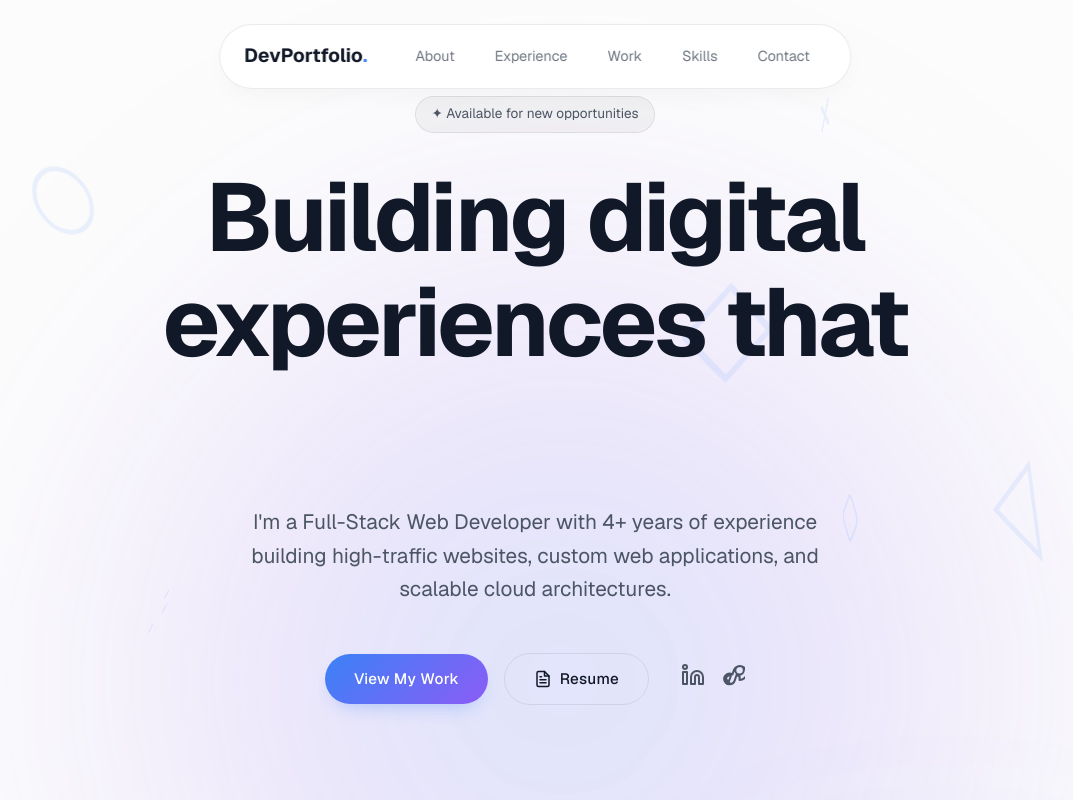
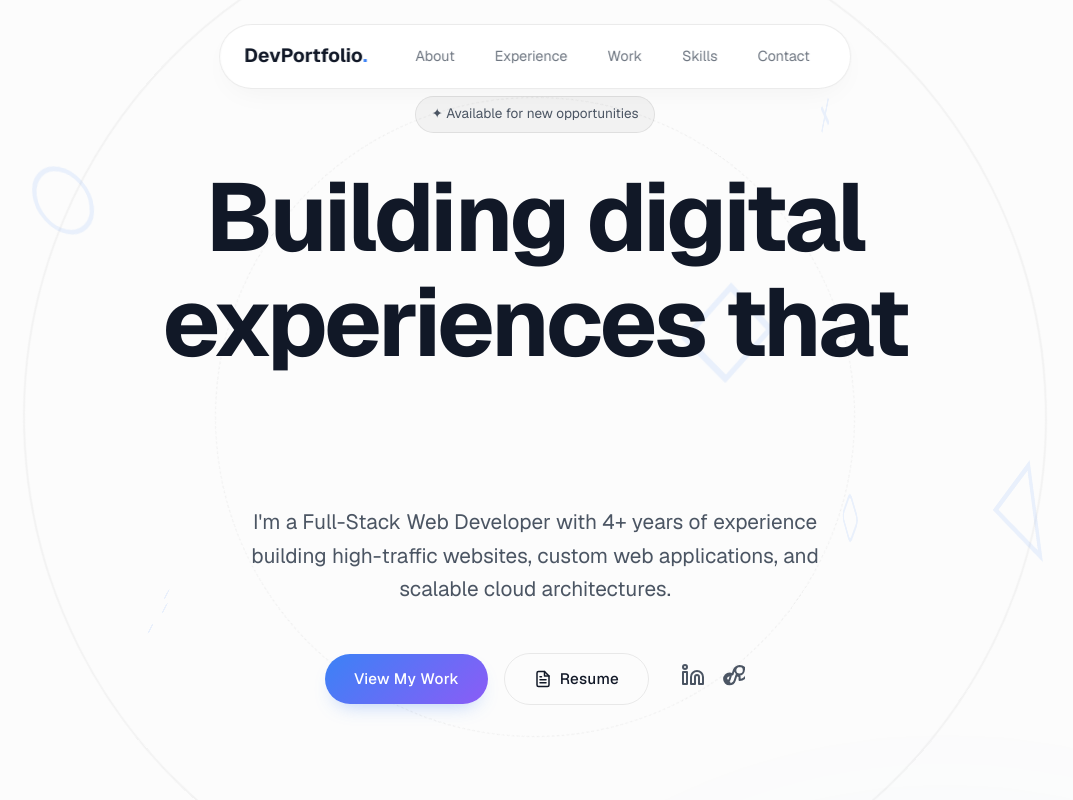
Before and after one commit to ayyoub512/ayyoub.io, a Next.js app: page / in a window 1280 px wide. Shown: the top 800 px of the page, without its empty margins (105-1178 px from the left). Built offline with nearby package versions, Linux system fonts and the light colour scheme.

Commit message:
Better styling for the page and the full sreen slider.

```diff
--- a/src/app/globals.css
+++ b/src/app/globals.css
@@ -510,6 +510,68 @@ a:hover { color: var(--accent-color); }
   100% { transform: translate(-50%, -50%) rotate(360deg) scale(1); }
 }
 
+@keyframes float-4 {
+  0% { transform: translateY(0) rotate(0deg) scale(1.1); }
+  50% { transform: translateY(-10px) rotate(-10deg) scale(0.9); }
+  100% { transform: translateY(0) rotate(0deg) scale(1.1); }
+}
+
+/* --- Hero Geometric Web Animations --- */
+@keyframes spinSlow {
+  0% { transform: translate(-50%, -50%) rotate(0deg); }
+  100% { transform: translate(-50%, -50%) rotate(360deg); }
+}
+
+@keyframes spinSlowReverse {
+  0% { transform: translate(-50%, -50%) rotate(360deg); }
+  100% { transform: translate(-50%, -50%) rotate(0deg); }
+}
+
+.hero-geometric-bg {
+  position: absolute;
+  top: 0; left: 0; right: 0; bottom: 0;
+  overflow: hidden;
+  pointer-events: none;
+  z-index: 0;
+}
+
+.hero-ring {
+  position: absolute;
+  top: 50%;
+  left: 50%;
+  aspect-ratio: 1;
+  border-radius: 50%;
+  border: 1px solid rgba(0, 0, 0, 0.04);
+  transform: translate(-50%, -50%);
+}
+
+.hero-ring-1 {
+  width: 140vw; height: 140vw;
+  animation: spinSlow 90s linear infinite;
+  border: 1px dashed rgba(0, 0, 0, 0.05);
+}
+.hero-ring-2 {
+  width: 110vw; height: 110vw;
+  animation: spinSlowReverse 120s linear infinite;
+}
+.hero-ring-3 {
+  width: 80vw; height: 80vw;
+  animation: spinSlow 60s linear infinite;
+  border-width: 2px;
+}
+.hero-ring-4 {
+  width: 50vw; height: 50vw;
+  animation: spinSlowReverse 45s linear infinite;
+  border: 1px dashed rgba(0, 0, 0, 0.06);
+}
+
+@media (max-width: 768px) {
+  .hero-ring-1 { width: 200vw; height: 200vw; }
+  .hero-ring-2 { width: 160vw; height: 160vw; }
+  .hero-ring-3 { width: 120vw; height: 120vw; }
+  .hero-ring-4 { width: 80vw; height: 80vw; }
+}
+
 .section-contact .text-gradient {
   background: linear-gradient(135deg, #60a5fa 0%, #c084fc 100%);
   -webkit-background-clip: text;
--- a/src/app/page.tsx
+++ b/src/app/page.tsx
@@ -90,7 +90,13 @@ export default function Home() {
 
              {/* Centered Active Image */}
              {/* eslint-disable-next-line @next/next/no-img-element */}
-             <img src={activeScreenshots[modalSlideIndex]} alt={`Screenshot ${modalSlideIndex + 1}`} style={{ maxWidth: '100%', maxHeight: '100%', objectFit: 'contain', borderRadius: '12px', boxShadow: '0 20px 50px rgba(0,0,0,0.5)', animation: 'fadeIn 0.3s ease' }} />
+             <img src={activeScreenshots[modalSlideIndex]} alt={`Screenshot ${modalSlideIndex + 1}`} loading="eager" decoding="async" style={{ maxWidth: '100%', maxHeight: '100%', objectFit: 'contain', borderRadius: '12px', boxShadow: '0 20px 50px rgba(0,0,0,0.5)', animation: 'fadeIn 0.3s ease' }} />
+
+             {/* Hidden Preloader for Next Image (Zero-Throttle Optimization) */}
+             {activeScreenshots[modalSlideIndex + 1] && (
+               /* eslint-disable-next-line @next/next/no-img-element */
+               <img src={activeScreenshots[modalSlideIndex + 1]} alt="preload next" loading="eager" decoding="async" style={{ display: 'none' }} aria-hidden="true" />
+             )}
 
              {/* Right Arrow */}
              <button
@@ -156,7 +162,14 @@ export default function Home() {
 
       {/* Hero Section */}
       <section id="hero" className="section" style={{ minHeight: '100vh', display: 'flex', alignItems: 'center', paddingTop: '6rem', textAlign: 'center', position: 'relative', overflow: 'hidden' }}>
-        <div className="fluid-glow fluid-glow-hero"></div>
+
+        {/* Animated Geometric Web Background */}
+        <div className="hero-geometric-bg">
+           <div className="hero-ring hero-ring-1"></div>
+           <div className="hero-ring hero-ring-2"></div>
+           <div className="hero-ring hero-ring-3"></div>
+           <div className="hero-ring hero-ring-4"></div>
+        </div>
 
         {/* Anti-Gravity Shapes */}
         <div className="shape-layer">
@@ -389,7 +402,7 @@ export default function Home() {
                   {/* Image Container */}
                   <div style={{ flexGrow: 1, position: 'relative', display: 'flex', alignItems: 'center', justifyContent: 'center' }}>
                      {/* eslint-disable-next-line @next/next/no-img-element */}
-                     <img src={musekitsScreenshots[0]} alt="Musekits Hero" style={{ height: '100%', width: '100%', objectFit: 'cover', display: 'block', transition: 'transform 0.4s ease' }} />
+                     <img src={musekitsScreenshots[0]} alt="Musekits Hero" loading="lazy" decoding="async" style={{ height: '100%', width: '100%', objectFit: 'cover', display: 'block', transition: 'transform 0.4s ease' }} />
 
                      {/* Hover Overlay Hint */}
                      <div className="hover-overlay" style={{ position: 'absolute', inset: 0, background: 'rgba(0,0,0,0.4)', backdropFilter: 'blur(4px)', opacity: 0, transition: 'opacity 0.3s ease', display: 'flex', alignItems: 'center', justifyContent: 'center' }}>
```
